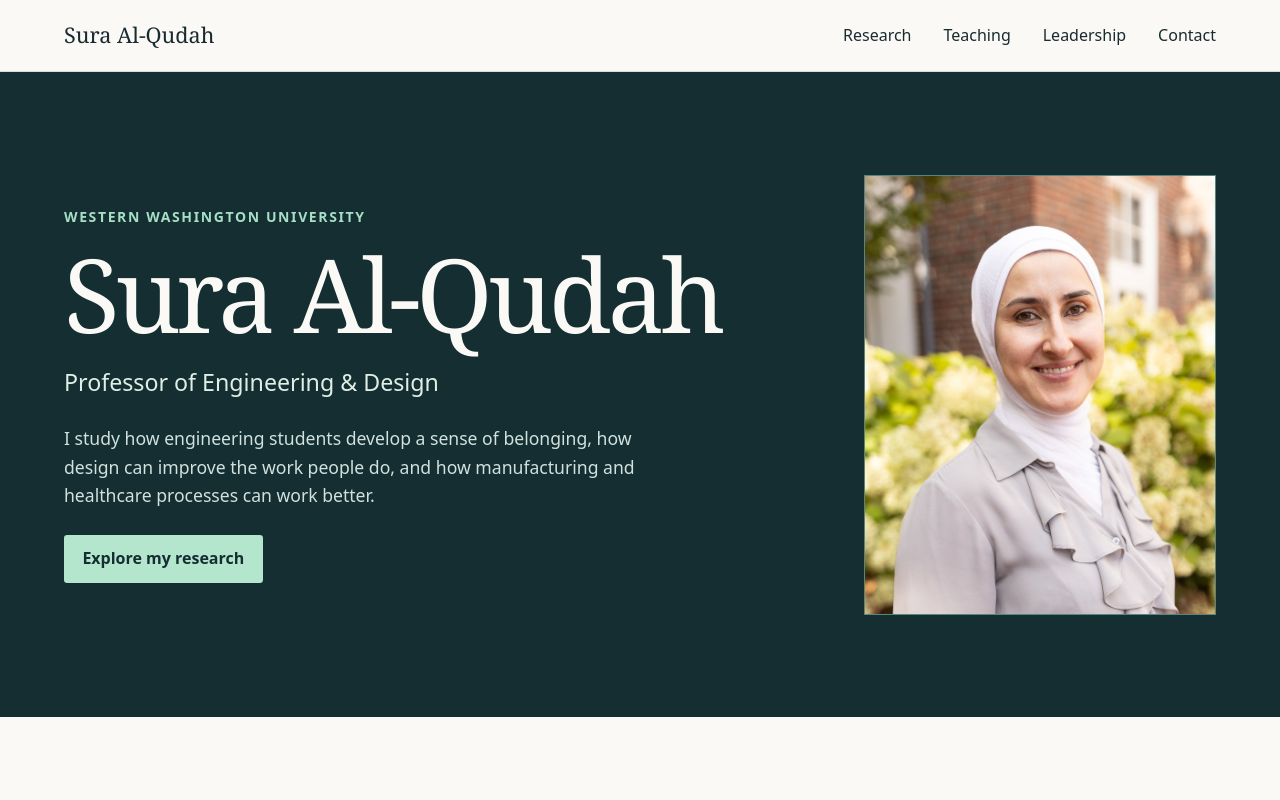
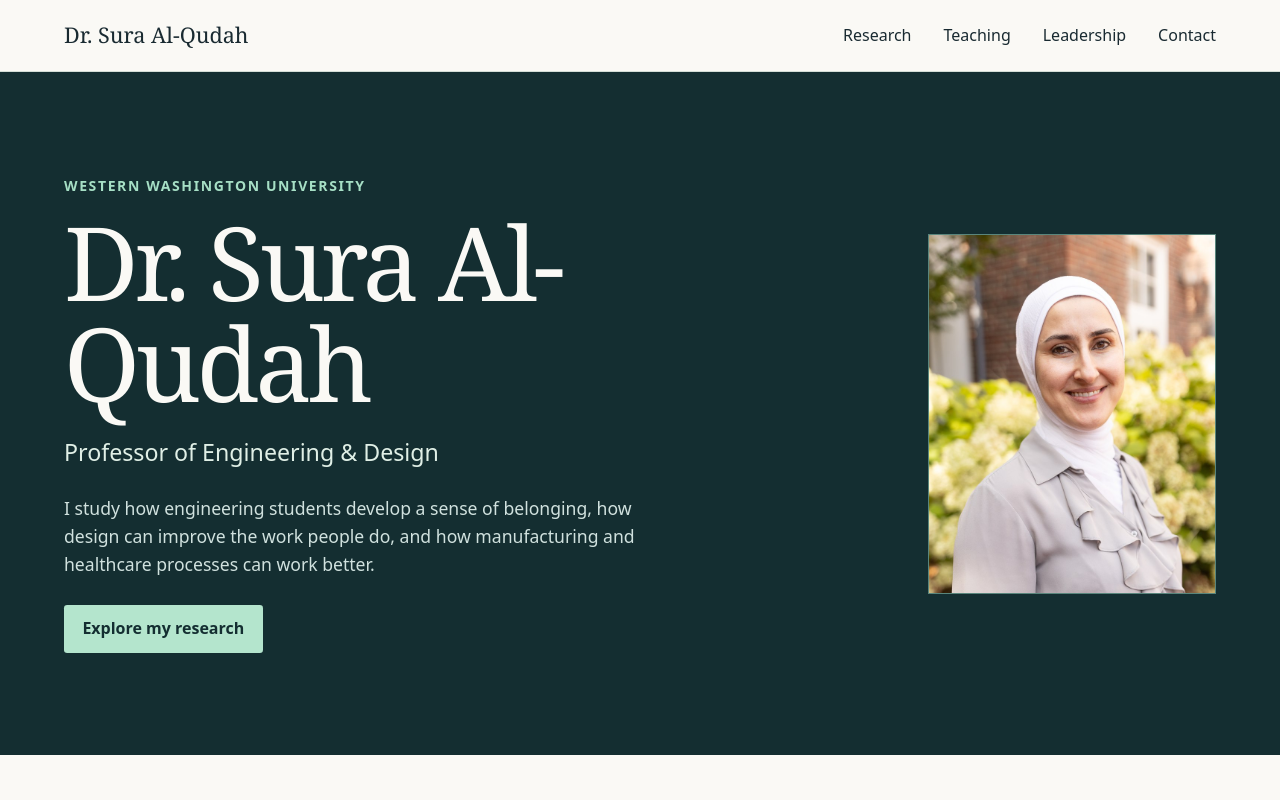
Before and after one commit to salquda1/salquda1.github.io, a plain HTML site: page index.html in a window 1280 px wide. Shown: the top 800 px of the page. Drawn offline with Linux system fonts and the light colour scheme.

Commit message:
Resize portrait and add academic honorific

```diff
--- a/index.html
+++ b/index.html
@@ -3,15 +3,15 @@
 <head>
   <meta charset="utf-8">
   <meta name="viewport" content="width=device-width, initial-scale=1">
-  <meta name="description" content="Sura Al-Qudah’s academic website. Explore her work in engineering education, applied ergonomics, and continuous improvement.">
-  <title>Sura Al-Qudah | Engineering &amp; Design</title>
+  <meta name="description" content="Dr. Sura Al-Qudah’s academic website. Explore her work in engineering education, applied ergonomics, and continuous improvement.">
+  <title>Dr. Sura Al-Qudah | Engineering &amp; Design</title>
   <link rel="stylesheet" href="styles.css">
 </head>
 <body>
   <a class="skip" href="#main">Skip to content</a>
   <header class="site-header">
     <div class="wrap header-inner">
-      <a class="wordmark" href="#main">Sura Al-Qudah</a>
+      <a class="wordmark" href="#main">Dr. Sura Al-Qudah</a>
       <nav aria-label="Main navigation">
         <a href="#research">Research</a>
         <a href="#teaching">Teaching</a>
@@ -26,12 +26,12 @@
       <div class="wrap hero-inner">
         <div>
           <p class="label">Western Washington University</p>
-          <h1 id="name">Sura Al-Qudah</h1>
+          <h1 id="name">Dr. Sura Al-Qudah</h1>
           <p class="role">Professor of Engineering &amp; Design</p>
           <p class="intro">I study how engineering students develop a sense of belonging, how design can improve the work people do, and how manufacturing and healthcare processes can work better.</p>
           <a class="button" href="#research">Explore my research</a>
         </div>
-        <img class="hero-portrait" src="sura-al-qudah.jpg" alt="Portrait of Sura Al-Qudah" width="768" height="1151">
+        <img class="hero-portrait" src="sura-al-qudah.jpg" alt="Portrait of Dr. Sura Al-Qudah" width="768" height="1151">
       </div>
     </section>
 
--- a/styles.css
+++ b/styles.css
@@ -47,7 +47,7 @@ h1 { font-size: clamp(3.3rem, 8vw, 7.25rem); line-height: .99; }
 .hero-portrait {
   display: block;
   width: 100%;
-  max-width: 22rem;
+  max-width: 18rem;
   height: auto;
   aspect-ratio: 4 / 5;
   object-fit: cover;
@@ -84,7 +84,7 @@ footer a { color: #b4e5cd; overflow-wrap: anywhere; }
 @media (max-width: 48rem) {
   .hero-inner, .split { grid-template-columns: 1fr; }
   .hero-inner { min-height: auto; }
-  .hero-portrait { justify-self: start; max-width: 16rem; }
+  .hero-portrait { justify-self: start; max-width: 12rem; }
   .research-grid { grid-template-columns: 1fr; }
   .education { border-left: 0; border-top: 1px solid var(--line); padding: 1.4rem 0 0; }
 }
```
